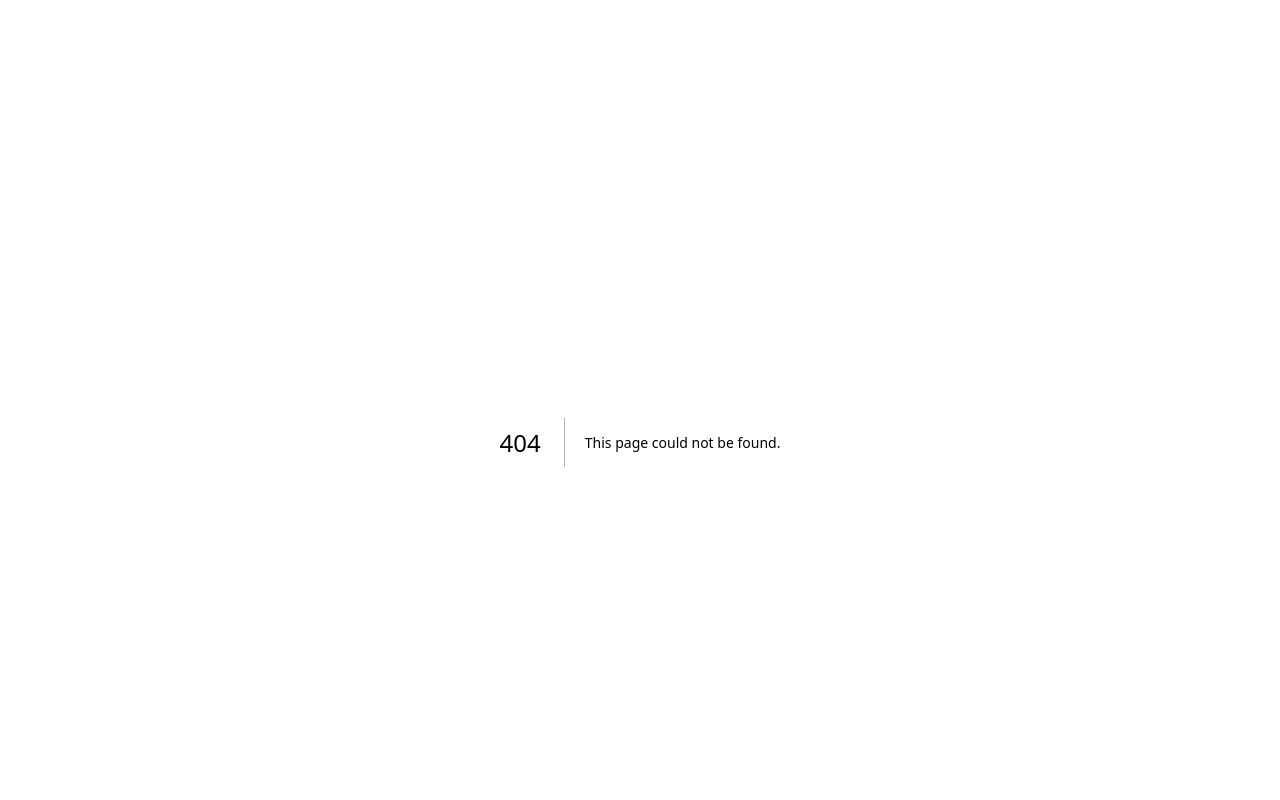
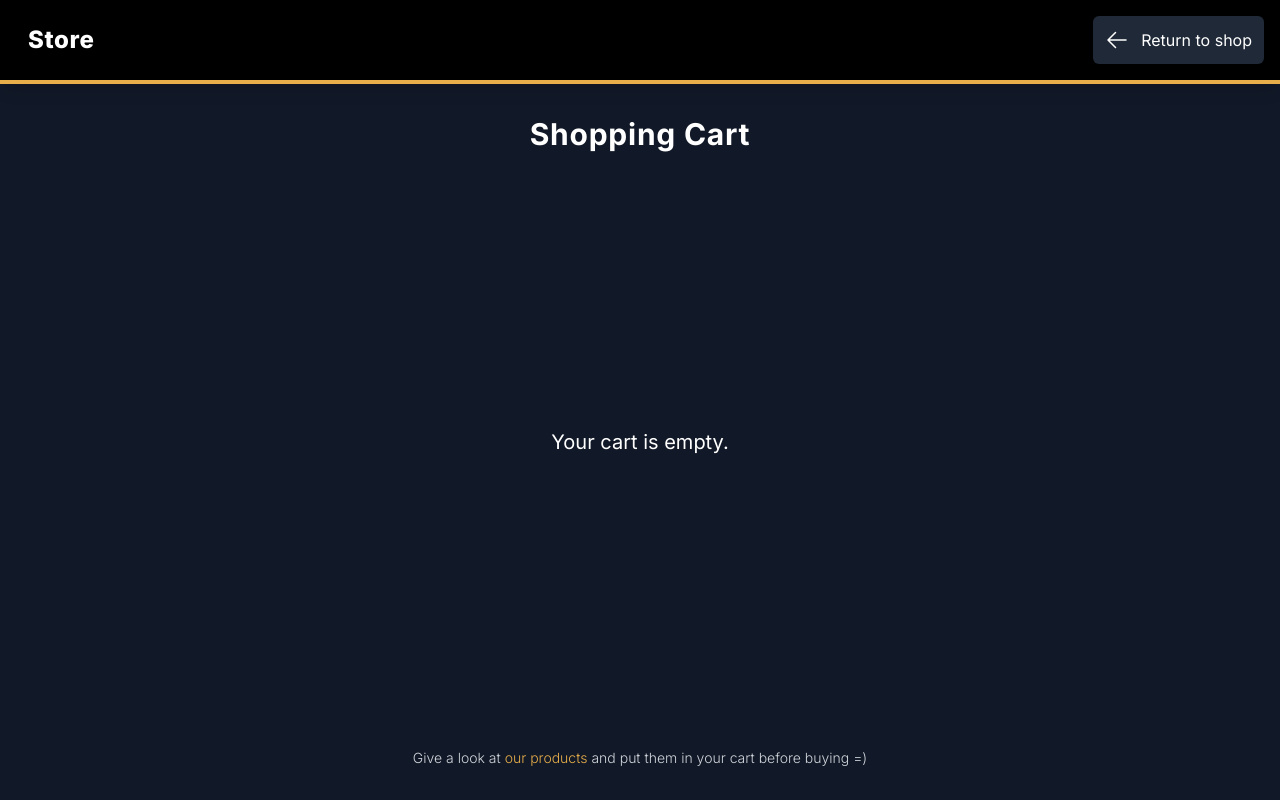
Before and after one commit to patrickkmatias/dourados-store, a Next.js app: page /cart in a window 1280 px wide. Before the commit this address had no page. Built offline with nearby package versions, Linux system fonts and the light colour scheme.

Commit message:
feat: create cart page (#10)

```diff
--- /dev/null
+++ b/components/CartFooter.tsx
@@ -0,0 +1,40 @@
+import { ChevronRightIcon, CreditCardIcon } from '@heroicons/react/24/outline';
+import { ProductModel } from '@/models';
+
+export default function CartFooter(cartItems: ProductModel[]) {
+    const itemsQuantity = Object.keys(cartItems).length;
+
+    function sumPrices(items: ProductModel[]): number {
+        let total = 0;
+
+        for (let i in items) {
+            total += items[i].price;
+        }
+
+        return total;
+    }
+
+    return (
+        <footer className="w-full p-8 pt-0 flex flex-col fixed bottom-0 left-0 z-50 bg-black border-t-4 border-t-dourados-golden">
+            <table className="my-4">
+                <tbody>
+                    <tr>
+                        <td>Subtotal:</td>
+                        <td>${sumPrices(cartItems)}.00</td>
+                    </tr>
+                    <tr>
+                        <td>Items quantity:</td>
+                        <td>{itemsQuantity}</td>
+                    </tr>
+                </tbody>
+            </table>
+            <button className="w-full p-2 md:p-2 inline-flex justify-between items-center text-sm font-medium bg-[#0ca7a590] rounded-lg shadow focus:bg-[#0ca7a5] hover:shadow-md hover:bg-[#0ca7a599] transition-all">
+                <span className="flex items-center">
+                    <CreditCardIcon className="w-6 h-6" />
+                    <h3 className="ml-2">Checkout</h3>
+                </span>
+                <ChevronRightIcon className="w-5 h-5" />
+            </button>
+        </footer>
+    );
+}
--- a/components/Product.tsx
+++ b/components/Product.tsx
@@ -1,4 +1,4 @@
-import { ProductModel } from '@/models/product';
+import { ProductModel } from '@/models/ProductModel';
 import {
     PlusSmallIcon,
     EllipsisHorizontalIcon,
--- /dev/null
+++ b/contexts/StoreContext.tsx
@@ -0,0 +1,48 @@
+import { createContext, useReducer, ReactNode } from 'react';
+import { CartAction, StoreState } from '@/models/types';
+
+const initialStore: StoreState = {
+    cart: { cartItems: [] },
+};
+
+export const StoreContext = createContext<{
+    state: StoreState;
+    dispatch: React.Dispatch<any>;
+  }>({
+    state: initialStore,
+    dispatch: () => null
+  });
+
+/**
+ * Changes the actual state of the StoreContext
+ * accordingly to the passed action.
+ *
+ * @param {StoreState} state
+ * @param {CartAction} action
+ * @returns Passed state with or without new state
+ */
+function reducer(state: StoreState, action: CartAction) {
+    switch (action?.type) {
+        case 'CART_ADD_ITEM': {
+            const items = state.cart.cartItems;
+            const newItem = action!.payload;
+            const existItem = items.find((i) => i.slug === newItem.slug);
+            if (!existItem) {
+                return {
+                    cart: { cartItems: [...items, newItem] },
+                };
+            }
+        }
+        default:
+            return state;
+    }
+}
+
+export function StoreProvider({ children }: { children: ReactNode }) {
+    const [state, dispatch] = useReducer(reducer, initialStore);
+    return (
+        <StoreContext.Provider value={{ state, dispatch }}>
+            {children}
+        </StoreContext.Provider>
+    );
+}
--- /dev/null
+++ b/models/index.ts
@@ -0,0 +1 @@
+export * from './ProductModel'
--- /dev/null
+++ b/models/types/CartAction.ts
@@ -0,0 +1,6 @@
+import { ProductModel } from '../ProductModel';
+
+export type CartAction = {
+    type: 'CART_ADD_ITEM';
+    payload: ProductModel;
+};
--- /dev/null
+++ b/models/types/StoreState.ts
@@ -0,0 +1,5 @@
+import { ProductModel } from "../ProductModel";
+
+export type StoreState = {
+    cart: { cartItems: ProductModel[] };
+};
--- /dev/null
+++ b/models/types/index.ts
@@ -0,0 +1,2 @@
+export * from './CartAction'
+export * from './StoreState'
--- a/pages/_app.tsx
+++ b/pages/_app.tsx
@@ -1,6 +1,11 @@
-import '@/styles/globals.css'
-import type { AppProps } from 'next/app'
+import '@/styles/globals.css';
+import type { AppProps } from 'next/app';
+import { StoreProvider } from '@/contexts/StoreContext';
 
 export default function App({ Component, pageProps }: AppProps) {
-  return <Component {...pageProps} />
+    return (
+        <StoreProvider>
+            <Component {...pageProps} />
+        </StoreProvider>
+    );
 }
--- /dev/null
+++ b/pages/cart.tsx
@@ -0,0 +1,60 @@
+import { useContext } from 'react';
+import { StoreContext } from '@/contexts/StoreContext';
+import Layout from '@/components/Layout';
+import Product from '@/components/Product';
+import CartFooter from '@/components/CartFooter';
+import Link from 'next/link';
+
+export default function Cart() {
+    const { state } = useContext(StoreContext);
+    const {
+        cart: { cartItems },
+    } = state;
+
+    const hasItems = cartItems.length > 0 ? true : false;
+
+    return (
+        <Layout title="Cart">
+            <section
+                className={`w-full flex flex-col items-center text-center ${
+                    hasItems ? `h-fit justify-start` : `h-full justify-between`
+                }`}
+            >
+                <h1 className="mt-8 my-0 mx-auto text-3xl font-sans font-bold tracking-wide rounded-md">
+                    Shopping Cart
+                </h1>
+                {hasItems ? (
+                    <ul className="w-full h-fit px-4 pt-8 md:px-8 flex flex-col md:flex-row flex-wrap md:justify-around text-start">
+                        {cartItems.map((prod) => (
+                            <li
+                                key={prod.slug}
+                                className="w-full h-fit md:w-[45%] mb-8"
+                            >
+                                <Product {...prod} cartItem />
+                            </li>
+                        ))}
+                    </ul>
+                ) : (
+                    <>
+                        <h2 className="text-xl mb-4">Your cart is empty.</h2>
+                        <h3 className="px-8 mb-8 font-light text-sm text-gray-300">
+                            Give a look at{' '}
+                            <Link href={'/'} className="text-dourados-golden">
+                                our products
+                            </Link>{' '}
+                            and put them in your cart before buying =)
+                        </h3>
+                    </>
+                )}
+            </section>
+            {hasItems ? (
+                <>
+                    <CartFooter {...cartItems}></CartFooter>
+                    <div className="h-[160px] w-full"></div>
+                </>
+            ) : (
+                <></>
+            )}
+        </Layout>
+    );
+}
--- a/utils/data.tsx
+++ b/utils/data.tsx
@@ -1,4 +1,4 @@
-import { ProductModel } from "@/models/product";
+import { ProductModel } from "@/models/ProductModel";
 
 export const products: ProductModel[] = [
     {
```
Also changed, not shown: models/ProductModel.ts (renamed from models/product.ts).
